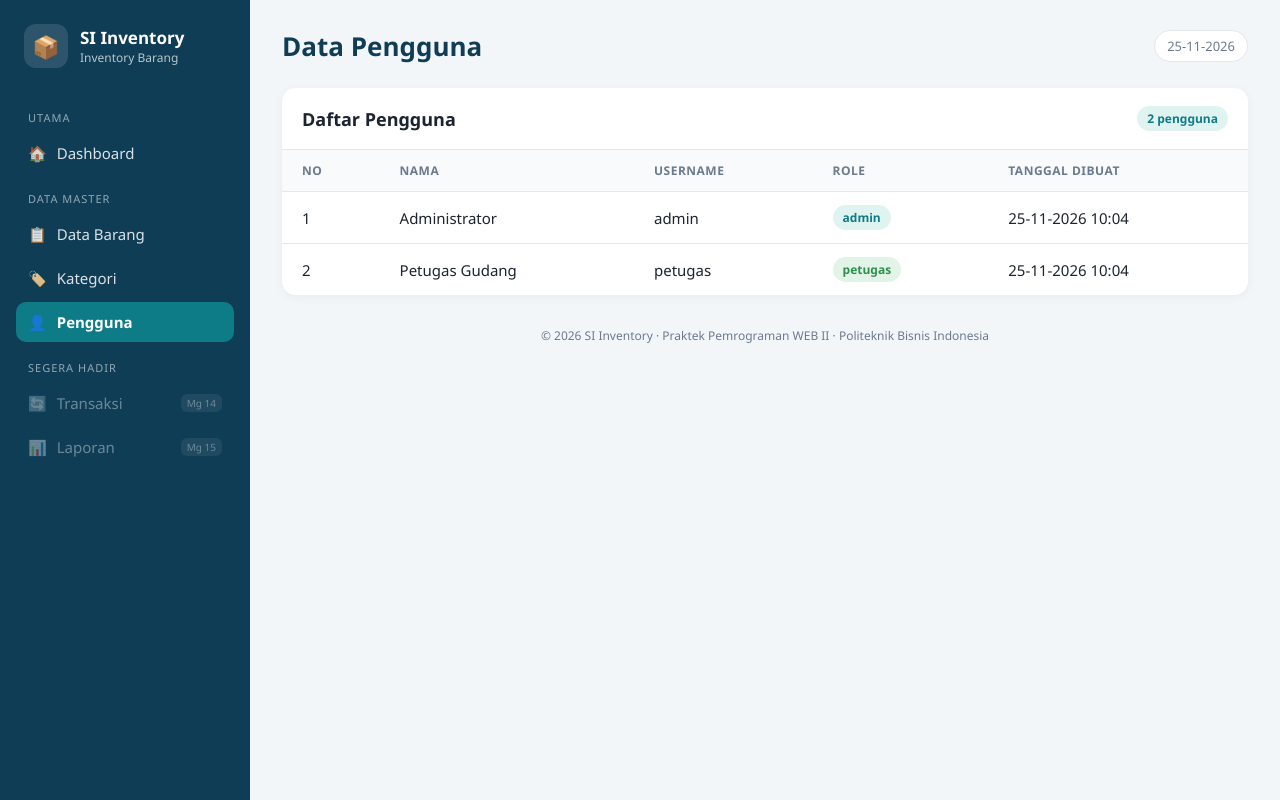
After one commit to faisal99mahmuda/inventory, a PHP site: page /inventory/users/index.php in a window 1280 px wide. The commit adds this page. Run offline with PHP 8.4, Linux system fonts and the light colour scheme; data comes from the database, SQL or seed files in the repository.

Commit message:
new commit

```diff
--- a/includes/header.php
+++ b/includes/header.php
@@ -39,6 +39,9 @@
             <a href="<?= BASE_URL ?>/kategori/index.php" class="<?= menuAktif('kategori', $activeMenu) ?>">
                 <span>🏷️</span> Kategori
             </a>
+            <a href="<?= BASE_URL ?>/users/index.php" class="<?= menuAktif('users', $activeMenu) ?>">
+            <span>👤</span> Pengguna
+            </a>
 
             <div class="menu-label">Segera Hadir</div>
             <a class="disabled"><span>🔄</span> Transaksi <small>Mg 14</small></a>
--- /dev/null
+++ b/users/index.php
@@ -0,0 +1,59 @@
+<?php
+// =====================================================
+// users/index.php — menampilkan data pengguna
+// =====================================================
+require __DIR__ . '/../config/app.php';
+require __DIR__ . '/../config/database.php';
+require __DIR__ . '/../includes/functions.php';
+
+$pageTitle = 'Data Pengguna';
+$activeMenu = 'users';
+
+// Query: ambil users, urut berdasarkan nama
+$sql = "SELECT nama, username, role, created_at
+        FROM users
+        ORDER BY nama ASC";
+
+// Jalankan query, lalu ambil semua baris menjadi array
+$daftarUsers = $pdo->query($sql)->fetchAll();
+
+require __DIR__ . '/../includes/header.php';
+?>
+
+<section class="card">
+    <div class="card-header">
+        <h2>Daftar Pengguna</h2>
+        <span class="badge badge-info"><?= count($daftarUsers) ?> pengguna</span>
+    </div>
+
+    <div class="table-wrap">
+        <table class="table">
+            <thead>
+                <tr>
+                    <th>No</th>
+                    <th>Nama</th>
+                    <th>Username</th>
+                    <th>Role</th>
+                    <th>Tanggal Dibuat</th>
+                </tr>
+            </thead>
+            <tbody>
+                <?php $no = 1; foreach ($daftarUsers as $u): ?>
+                <tr>
+                    <td><?= $no++ ?></td>
+                    <td><?= e($u['nama']) ?></td>
+                    <td><?= e($u['username']) ?></td>
+                    <td>
+                        <span class="badge <?= $u['role'] === 'admin' ? 'badge-info' : 'badge-success' ?>">
+                            <?= e($u['role']) ?>
+                        </span>
+                    </td>
+                    <td><?= date('d-m-Y H:i', strtotime($u['created_at'])) ?></td>
+                </tr>
+                <?php endforeach; ?>
+            </tbody>
+        </table>
+    </div>
+</section>
+
+<?php require __DIR__ . '/../includes/footer.php'; ?>
```
